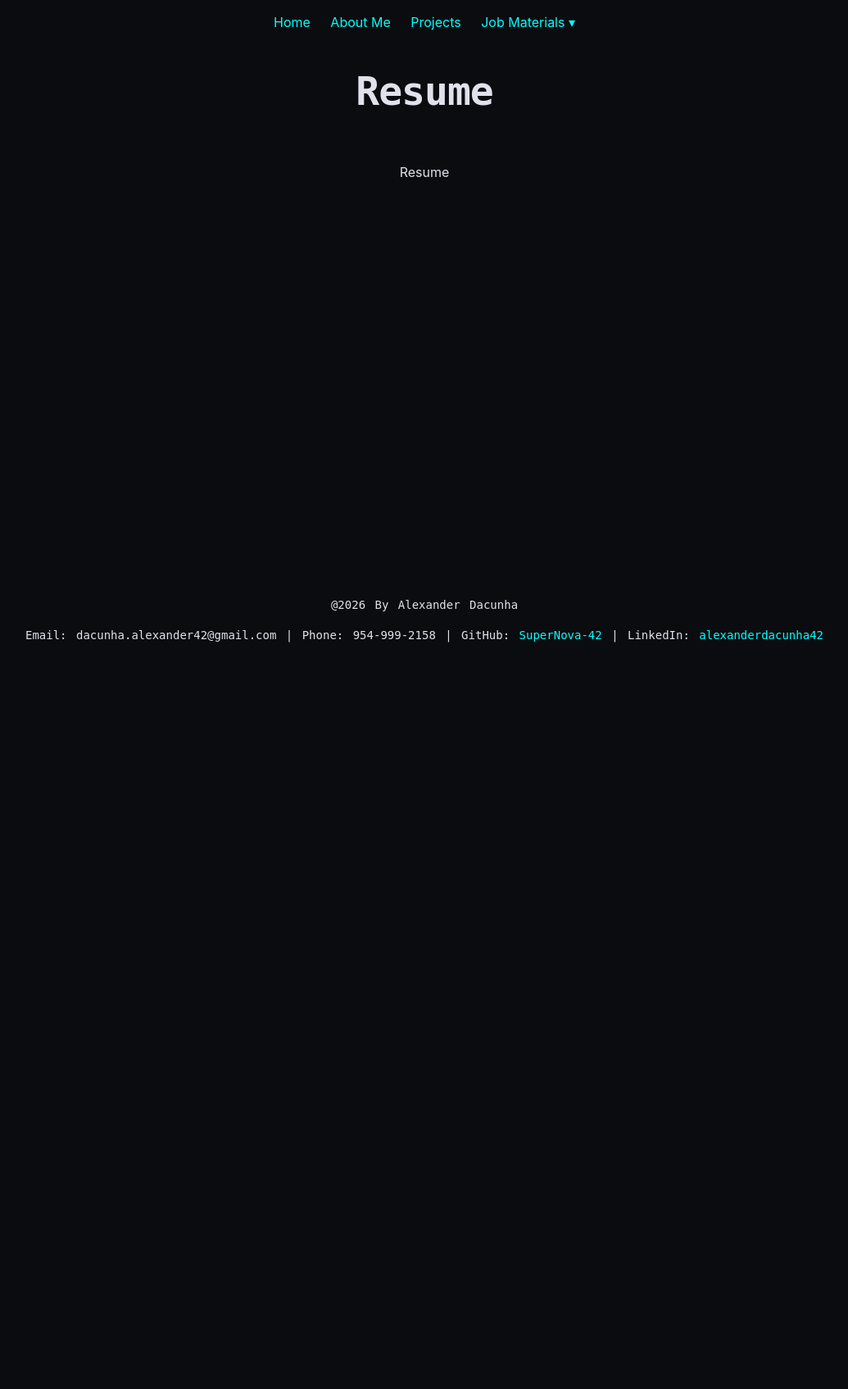
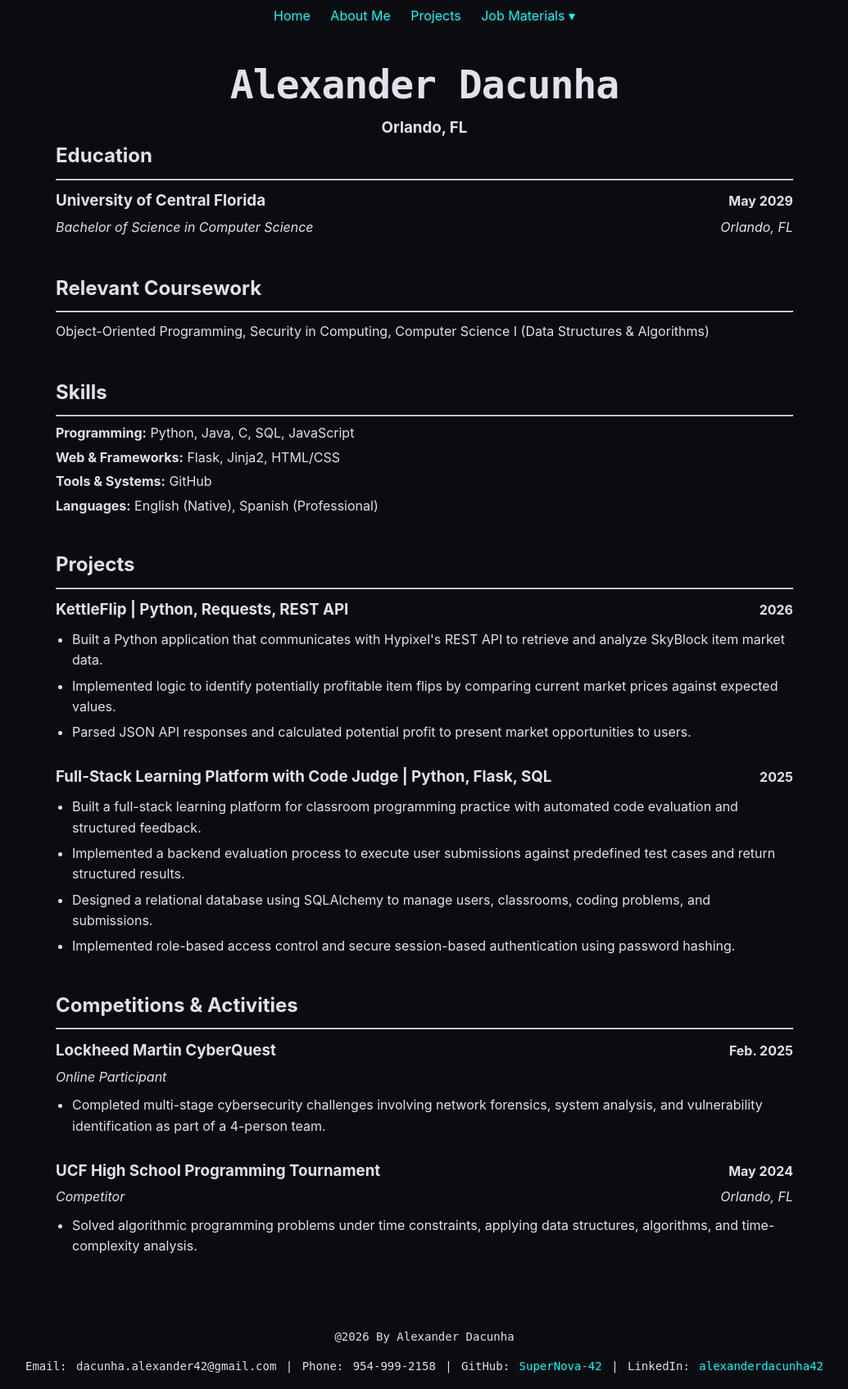
Before and after one commit to SuperNova-42/Personal-Website, a Flask app: page /resume in a window 1280 px wide. Shown: the whole page at 82% size, without its empty margins (122-1157 px from the left). Before the commit the page ends 784 px from the top, so only its background shows below. Run offline with Flask 3, Linux system fonts and the light colour scheme.

Commit message:
Added Resume section and made footer dynamically go to the bottom of the page instead of being fixed.

```diff
--- a/static/css/styles.css
+++ b/static/css/styles.css
@@ -13,6 +13,8 @@ body {
     flex-direction: column;
     align-items: center;
     padding: 2px;
+    min-height: 100vh;
+    margin: 0;
 }
 
 h1 {
@@ -45,12 +47,13 @@ p {
 
 }
 
+footer,
 .footer-info {
     text-align: center;
     font-family: 'Space Mono', monospace;
     font-size: 14px;
     color: #E0E2EB;
-    position: fixed;
+    margin-top: auto;
     bottom: 0px;
     left: 0px;
     width: 100%;
@@ -133,3 +136,61 @@ a.link-container {
     background-color: #ddd;
     cursor: pointer;
 }
+
+.resume-heading *{
+    margin: 0px 0px 0px 0px;
+    text-align: center;
+}
+
+.resume-content {
+    margin: 0px;
+    text-align: left;
+    width: 100%;
+}
+
+.resume-content h2 {
+    margin: 0;
+}
+
+.resume {
+    width: 90%;
+    max-width: 900px;
+    margin: 2rem auto;
+}
+
+.resume-item {
+    display: flex;
+    justify-content: space-between;
+    align-items: baseline;
+    flex-wrap: wrap;
+}
+
+.resume-item h3,
+.resume-item p {
+    margin: 0.15rem 0;
+}
+
+.italic {
+    font-style: italic;
+}
+
+.resume-section {
+    margin-bottom: 2.5rem;
+}
+
+.resume-skills p {
+    margin: 0.25rem 0;
+}
+
+.resume-bullets {
+    margin: 0.4rem 0 0 0;
+    padding-left: 1.25rem;
+}
+
+.resume-bullets li {
+    margin-bottom: 0.35rem;
+}
+
+.resume-entry {
+    margin-bottom: 1.5rem;
+}
--- a/templates/base.html
+++ b/templates/base.html
@@ -28,7 +28,7 @@
 
 <footer>
     <div class="footer-info">
-        <p class="footer-text">@2026 By Alexander Dacunha</p>
+        <p>@2026 By Alexander Dacunha</p>
         <p class="footer-text">Email: dacunha.alexander42@gmail.com | Phone: 954-999-2158 | GitHub: <a href="https://github.com/SuperNova-42">SuperNova-42</a> | LinkedIn: <a href="https://www.linkedin.com/in/alexanderdacunha42/">alexanderdacunha42</a></p>
     </div>
 
--- a/templates/resume.html
+++ b/templates/resume.html
@@ -5,10 +5,106 @@ Resume | Flask Navigation
 {% endblock %}
 
 {% block content %}
-<h1>Resume</h1>
+<div class="resume">
+    <div class="resume-heading">
+    <h1>Alexander Dacunha</h1>
+    <h3>Orlando, FL</h3>
+    </div>
 
-<p>
-    Resume
-</p>
+    <div class="resume-content">
+        <section class="resume-section">
+            <h2>Education</h2>
+            <hr>
+            <div class="resume-item">
+                <h3>University of Central Florida</h3>
+                <span><strong>May 2029</strong></span>
+            </div>
+            <div class="resume-item">
+                <p class="italic">Bachelor of Science in Computer Science</p>
+                <span class="italic">Orlando, FL</span>
+            </div>
+        </section>
+
+        <section class="resume-section">
+            <h2>Relevant Coursework</h2>
+            <hr>
+            <div class="resume-item">
+                <p>Object-Oriented Programming, Security in Computing, Computer Science I (Data Structures &amp; Algorithms)</p>
+            </div>
+        </section>
+
+        <section class="resume-section">
+            <h2>Skills</h2>
+            <hr>
+            <div class="resume-skills">
+                <p><strong>Programming:</strong> Python, Java, C, SQL, JavaScript</p>
+                <p><strong>Web &amp; Frameworks:</strong> Flask, Jinja2, HTML/CSS</p>
+                <p><strong>Tools &amp; Systems:</strong> GitHub</p>
+                <p><strong>Languages:</strong> English (Native), Spanish (Professional)</p>
+            </div>
+        </section>
+
+        <section class="resume-section">
+            <h2>Projects</h2>
+            <hr>
+            <div class="resume-entry">
+                <div class="resume-item">
+                    <h3>KettleFlip <span>| Python, Requests, REST API</span></h3>
+                    <span><strong>2026</strong></span>
+                </div>
+                <ul class="resume-bullets">
+                    <li>Built a Python application that communicates with Hypixel's REST API to retrieve and analyze SkyBlock item market data.</li>
+                    <li>Implemented logic to identify potentially profitable item flips by comparing current market prices against expected values.</li>
+                    <li>Parsed JSON API responses and calculated potential profit to present market opportunities to users.</li>
+                </ul>
+            </div>
+
+            <div class="resume-entry">
+                <div class="resume-item">
+                    <h3>Full-Stack Learning Platform with Code Judge <span>| Python, Flask, SQL</span></h3>
+                    <span><strong>2025</strong></span>
+                </div>
+                <ul class="resume-bullets">
+                    <li>Built a full-stack learning platform for classroom programming practice with automated code evaluation and structured feedback.</li>
+                    <li>Implemented a backend evaluation process to execute user submissions against predefined test cases and return structured results.</li>
+                    <li>Designed a relational database using SQLAlchemy to manage users, classrooms, coding problems, and submissions.</li>
+                    <li>Implemented role-based access control and secure session-based authentication using password hashing.</li>
+                </ul>
+            </div>
+        </section>
+
+        <section class="resume-section">
+            <h2>Competitions &amp; Activities</h2>
+            <hr>
+            <div class="resume-entry">
+                <div class="resume-item">
+                    <h3>Lockheed Martin CyberQuest</h3>
+                    <span><strong>Feb. 2025</strong></span>
+                </div>
+                <div class="resume-item">
+                    <p class="italic">Online Participant</p>
+                </div>
+                <ul class="resume-bullets">
+                    <li>Completed multi-stage cybersecurity challenges involving network forensics, system analysis, and vulnerability identification as part of a 4-person team.</li>
+                </ul>
+            </div>
+
+            <div class="resume-entry">
+                <div class="resume-item">
+                    <h3>UCF High School Programming Tournament</h3>
+                    <span><strong>May 2024</strong></span>
+                </div>
+                <div class="resume-item">
+                    <p class="italic">Competitor</p>
+                    <span class="italic">Orlando, FL</span>
+                </div>
+                <ul class="resume-bullets">
+                    <li>Solved algorithmic programming problems under time constraints, applying data structures, algorithms, and time-complexity analysis.</li>
+                </ul>
+            </div>
+        </section>
+    </div>
+</div>
+
 
 {% endblock %}
```
